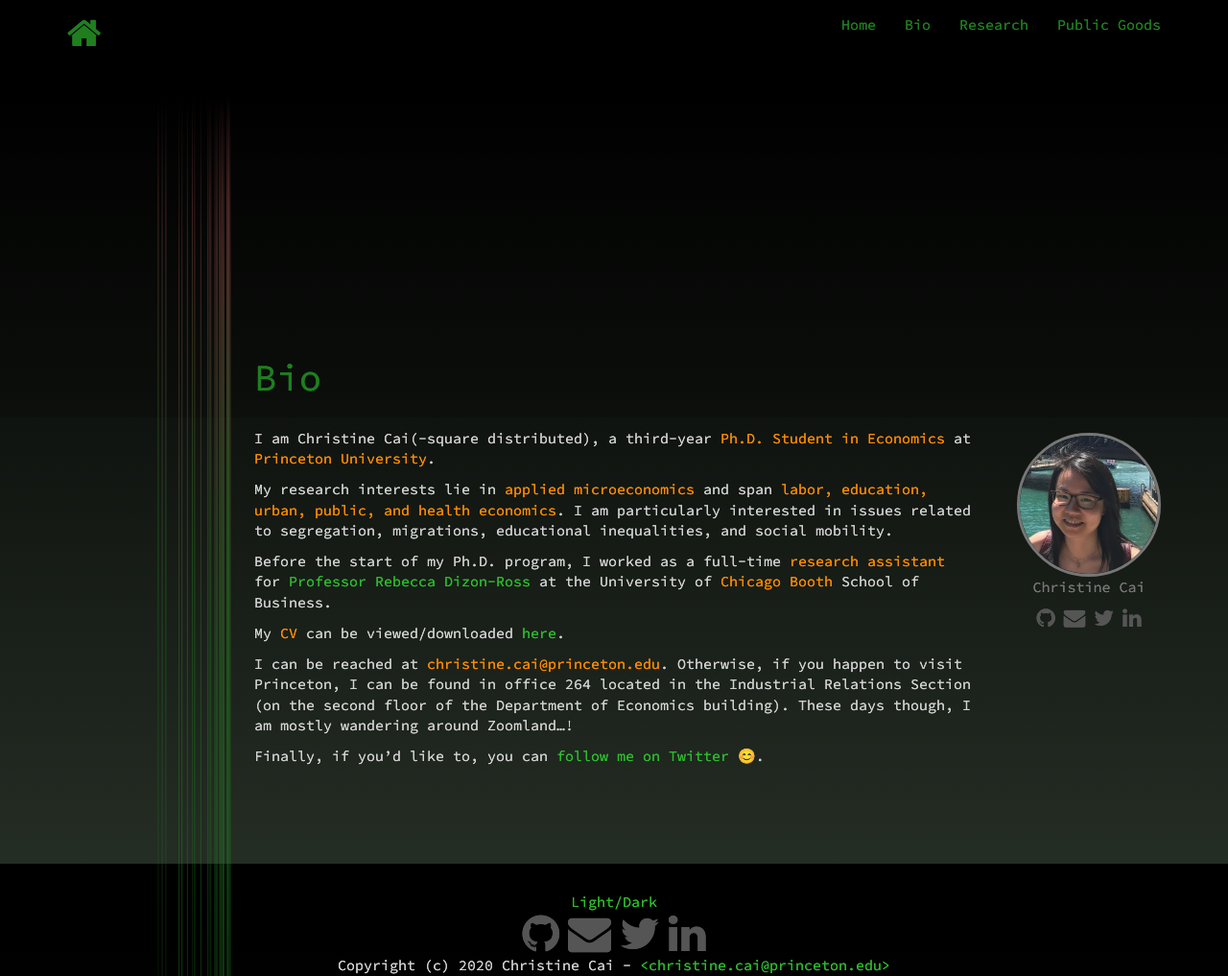
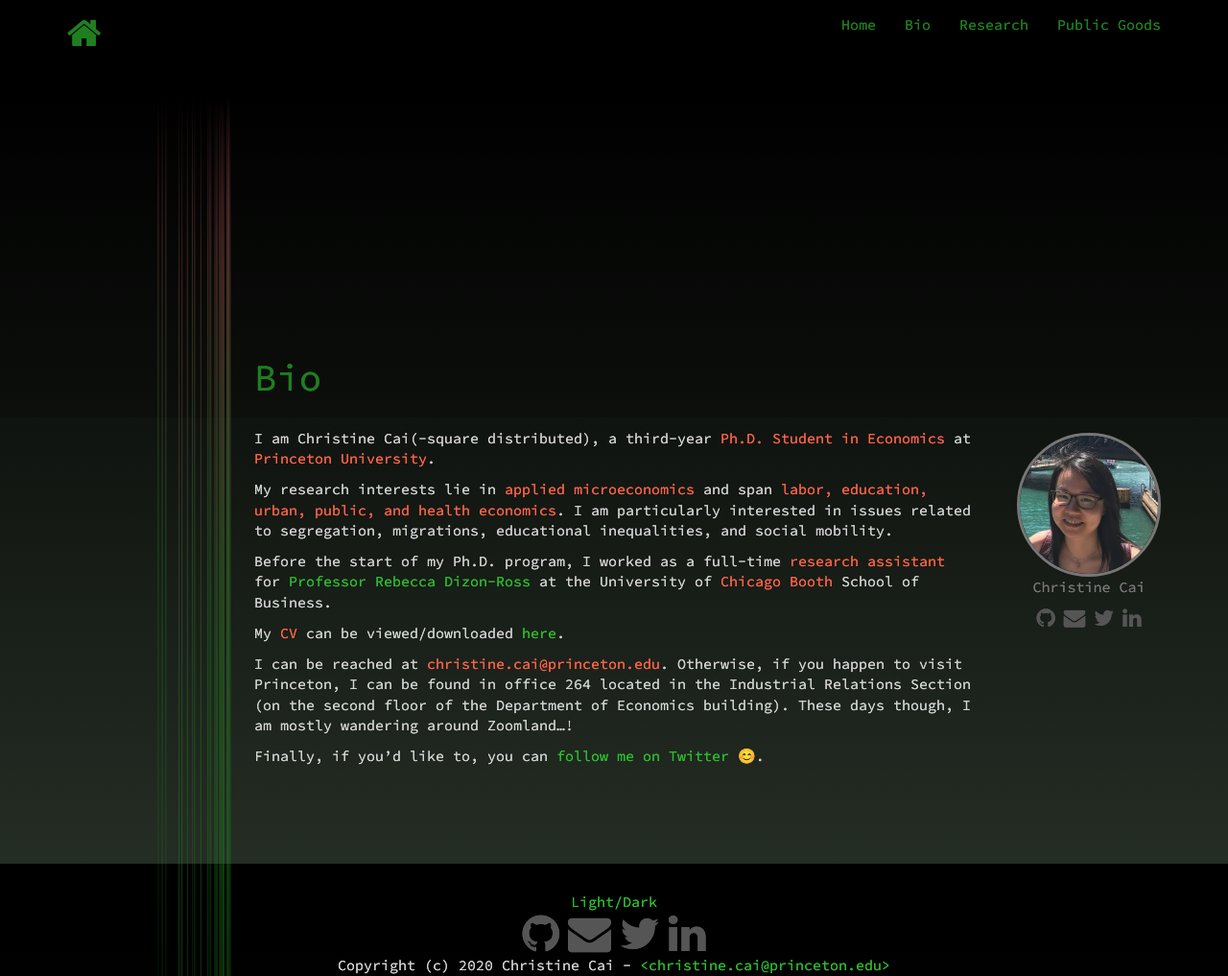
Before and after one commit to christinecai/website, a Jekyll site: the page built from _items/Bio.md, in a window 1280 px wide and 1017 px high. Shown: the whole window at 96% size. Built offline with Jekyll 4.4.1, drawn with Linux system fonts in a browser that asks for light colours; nearby versions of some CDN libraries.

Commit message:
Update Bio.md

```diff
--- a/_items/Bio.md
+++ b/_items/Bio.md
@@ -4,14 +4,14 @@ title: Bio
 description: Bio
 ---
 
-I am Christine Cai(-square distributed), a third-year <font color="DarkOrange">Ph.D. Student in Economics</font> at <font color="DarkOrange">Princeton University</font>.
+I am Christine Cai(-square distributed), a third-year <font color="Tomato">Ph.D. Student in Economics</font> at <font color="Tomato">Princeton University</font>.
 
-My research interests lie in <font color="DarkOrange">applied microeconomics</font> and span <font color="DarkOrange">labor, education, urban, public, and health economics</font>. I am particularly interested in issues related to segregation, migrations, educational inequalities, and social mobility.
+My research interests lie in <font color="Tomato">applied microeconomics</font> and span <font color="Tomato">labor, education, urban, public, and health economics</font>. I am particularly interested in issues related to segregation, migrations, educational inequalities, and social mobility.
 
-Before the start of my Ph.D. program, I worked as a full-time <font color="DarkOrange">research assistant</font> for <a href="http://faculty.chicagobooth.edu/rebecca.dizon-ross/">Professor Rebecca Dizon-Ross</a> at the University of <font color="DarkOrange">Chicago Booth</font> School of Business.
+Before the start of my Ph.D. program, I worked as a full-time <font color="Tomato">research assistant</font> for <a href="http://faculty.chicagobooth.edu/rebecca.dizon-ross/">Professor Rebecca Dizon-Ross</a> at the University of <font color="Tomato">Chicago Booth</font> School of Business.
 
-My <font color="DarkOrange">CV</font> can be viewed/downloaded <a href="/assets/pdf/Christine_Cai_CV.pdf">here</a>.
+My <font color="Tomato">CV</font> can be viewed/downloaded <a href="/assets/pdf/Christine_Cai_CV.pdf">here</a>.
 
-I can be reached at <font color="DarkOrange">christine.cai@princeton.edu</font>. Otherwise, if you happen to visit Princeton, I can be found in office 264 located in the Industrial Relations Section (on the second floor of the Department of Economics building). These days though, I am mostly wandering around Zoomland...!
+I can be reached at <font color="Tomato">christine.cai@princeton.edu</font>. Otherwise, if you happen to visit Princeton, I can be found in office 264 located in the Industrial Relations Section (on the second floor of the Department of Economics building). These days though, I am mostly wandering around Zoomland...!
 
 Finally, if you'd like to, you can <a href="https://twitter.com/Christine_Cai27">follow me on Twitter</a> 😊.
```
